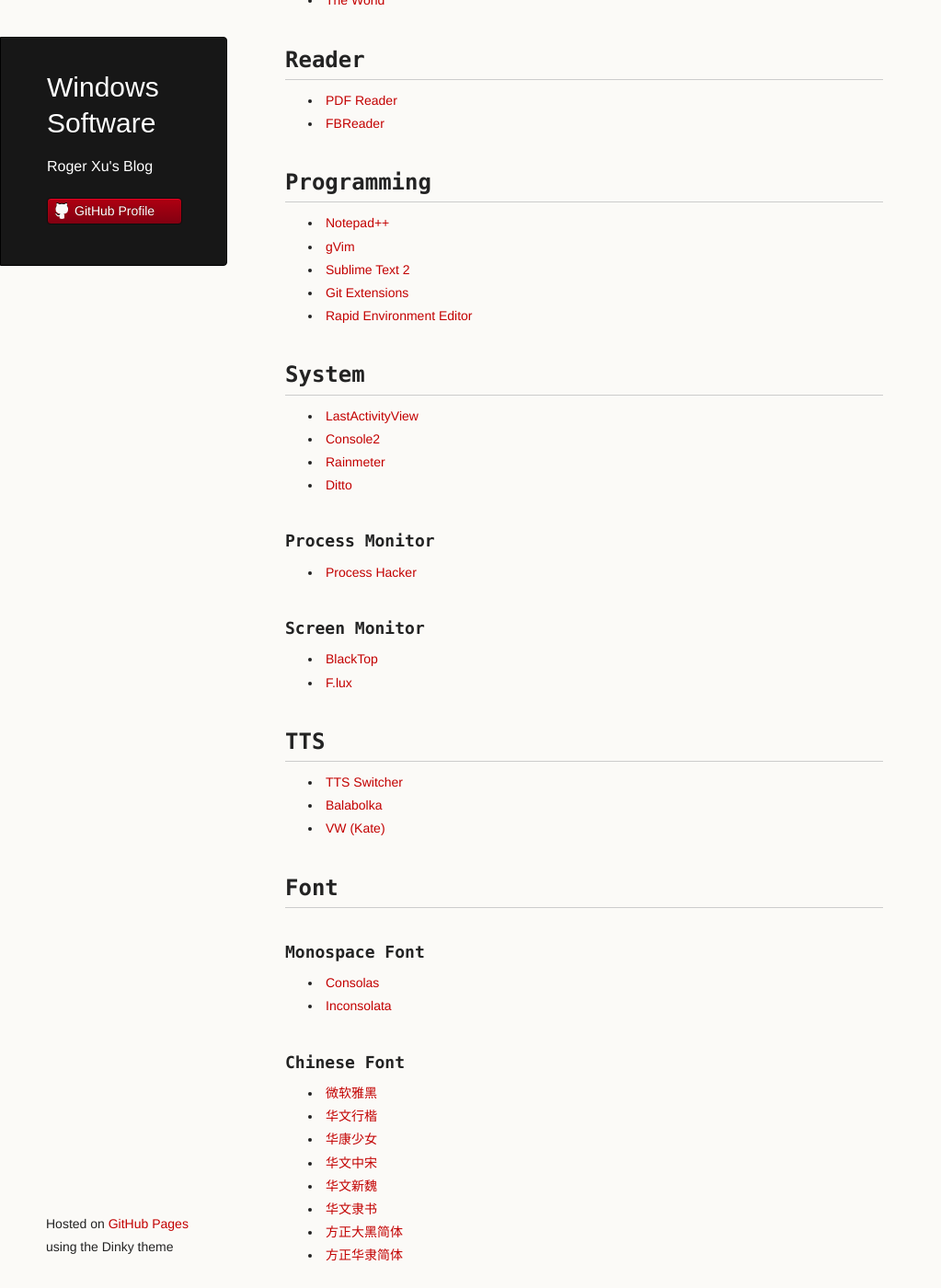
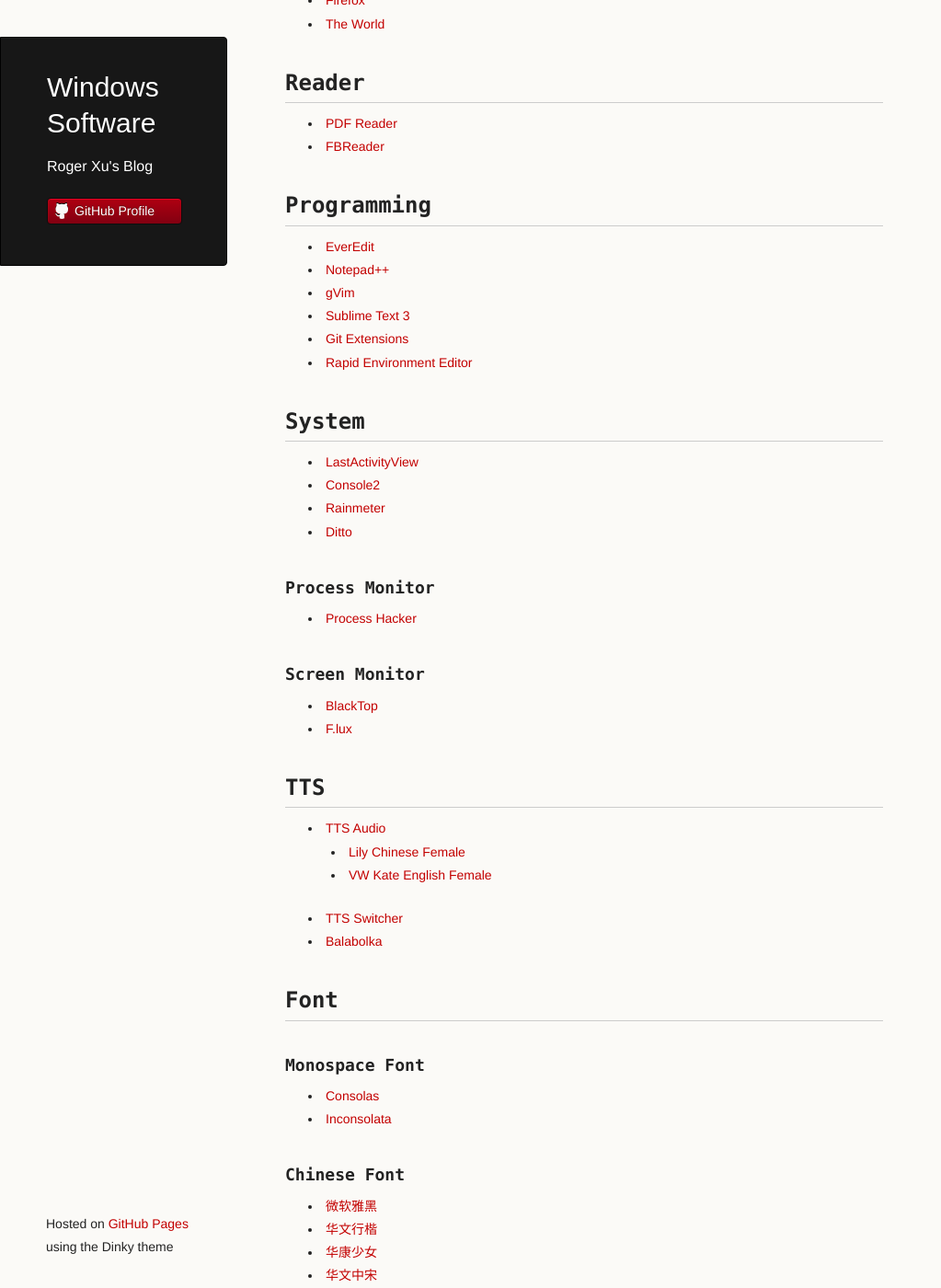
Before and after one commit to rogerxu/rogerxu.github.io, a Jekyll site: the page built from _posts/2012-11-05-windows-software.md, in a window 1280 px wide and 1400 px high, scrolled down 950 px. Shown: the whole window at 92% size, without its empty margins (0-1023 px from the left). Built offline with Jekyll 4.4.1, drawn with Linux system fonts in a browser that asks for light colours; some of the changed text lies outside the part shown.

Commit message:
Update windows softwares.

```diff
--- a/_posts/2012-11-05-windows-software.md
+++ b/_posts/2012-11-05-windows-software.md
@@ -46,11 +47,12 @@
 
 ## Programming
 
-* [Notepad++]()
+* [EverEdit](http://www.everedit.net/)
+* [Notepad++](http://notepad-plus-plus.org/)
 * [gVim]()
-* [Sublime Text 2](http://www.sublimetext.com/2)
+* [Sublime Text 3](http://www.sublimetext.com/3)
 * [Git Extensions](http://code.google.com/p/gitextensions/)
-* [Rapid Environment Editor]()
+* [Rapid Environment Editor](http://www.rapidee.com/)
 
 
 ## System
@@ -71,9 +73,12 @@
 
 ## TTS
 
+* [TTS Audio](http://www.dacidian.net/tts/)
+    * [Lily Chinese Female]()
+    * [VW Kate English Female]()
 * [TTS Switcher]()
 * [Balabolka]()
-* [VW (Kate)]()
+
 
 ## Font
 
@@ -106,7 +111,7 @@
 
 * [TimeMachine]()
 * [foobar2000]()
-* [Media Player Classic - Home Cinema]()
+* [Media Player Classic - Home Cinema](http://mpc-hc.org/)
 * [PotPlayer]()
 * [MediaInfo]()
 * [PicPick]()
```
Also changed, not shown: other parts of _posts/2012-11-05-windows-software.md (+4 -3 lines).
